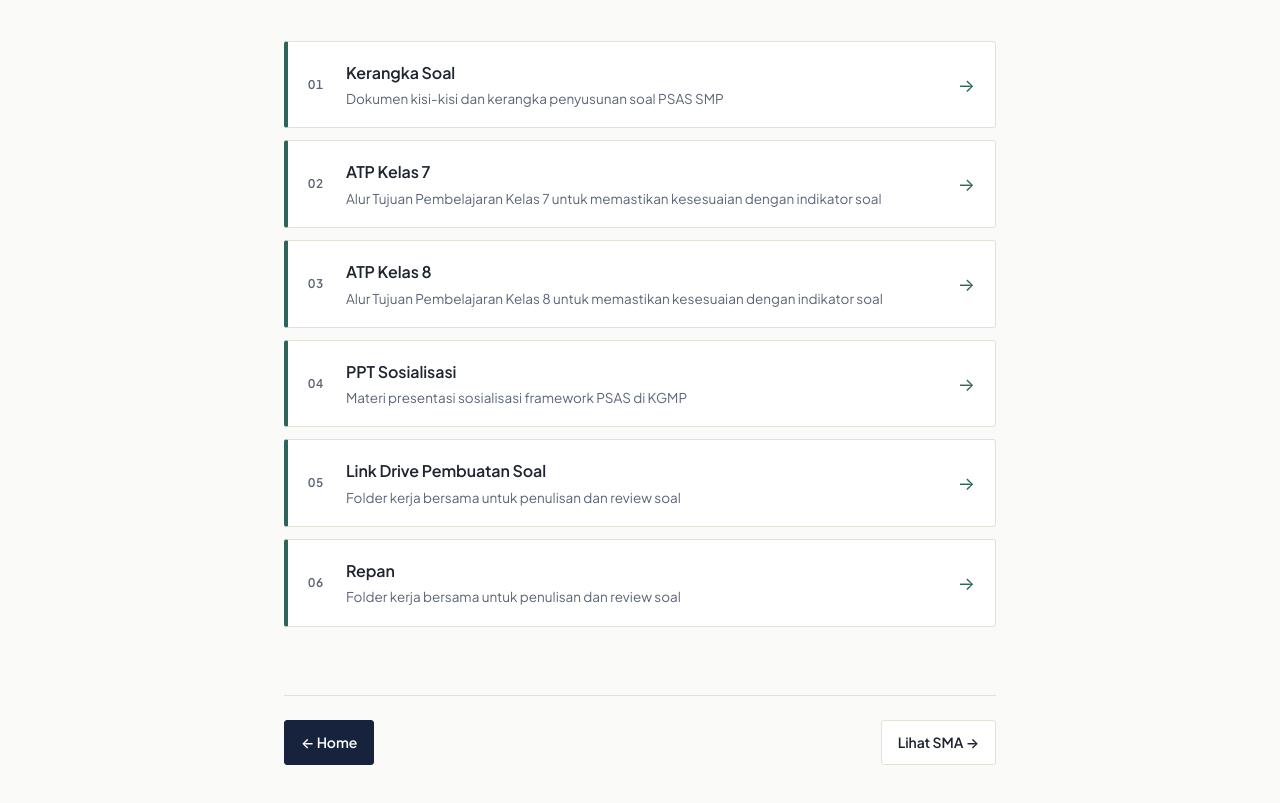
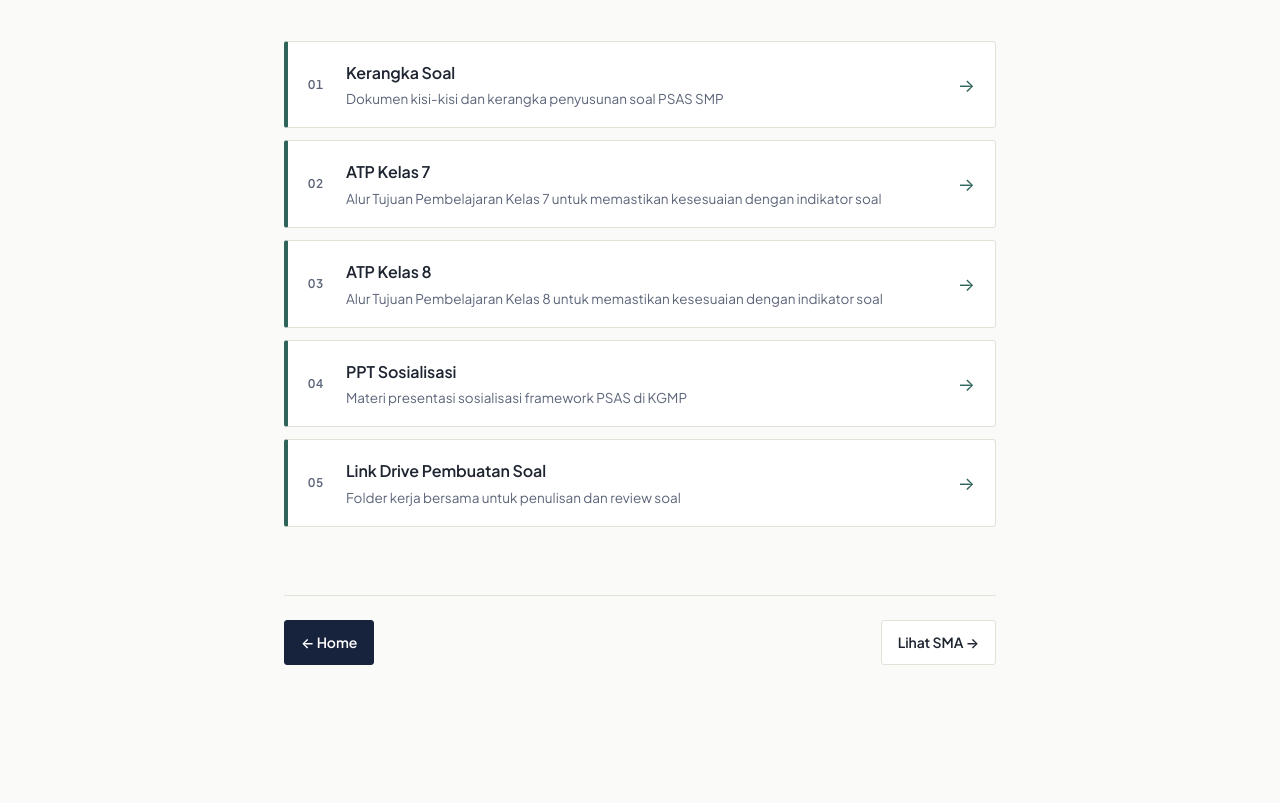
Before and after one commit to ipeka-kurikulum/psasmatematika2026, a plain HTML site: page psas-smp.html in a window 1280 px wide. Shown: the part 263-1066 px from the top of the page. After the commit the page ends 1008 px from the top, so only its background shows below. Drawn offline with Linux system fonts and the light colour scheme.

Commit message:
Update psas-smp.html

```diff
--- a/psas-smp.html
+++ b/psas-smp.html
@@ -72,16 +72,6 @@
       </a>
     </div>
 
-      <a class="index-card" style="--accent:#2E6459" href="https://drive.google.com/drive/folders/13pdlD-t_mG59WrxxhYXwg4n_OSxm1yCp?usp=sharing" target="_blank" rel="noopener">
-        <span class="num">06</span>
-        <span class="body">
-          <div class="title">Repan</div>
-          <div class="desc">Folder kerja bersama untuk penulisan dan review soal</div>
-        </span>
-        <span class="go">→</span>
-      </a>
-    </div>
-
     <div class="footer-nav">
       <a class="nav-btn primary" href="index.html">← Home</a>
       <div class="nav-group">
```
